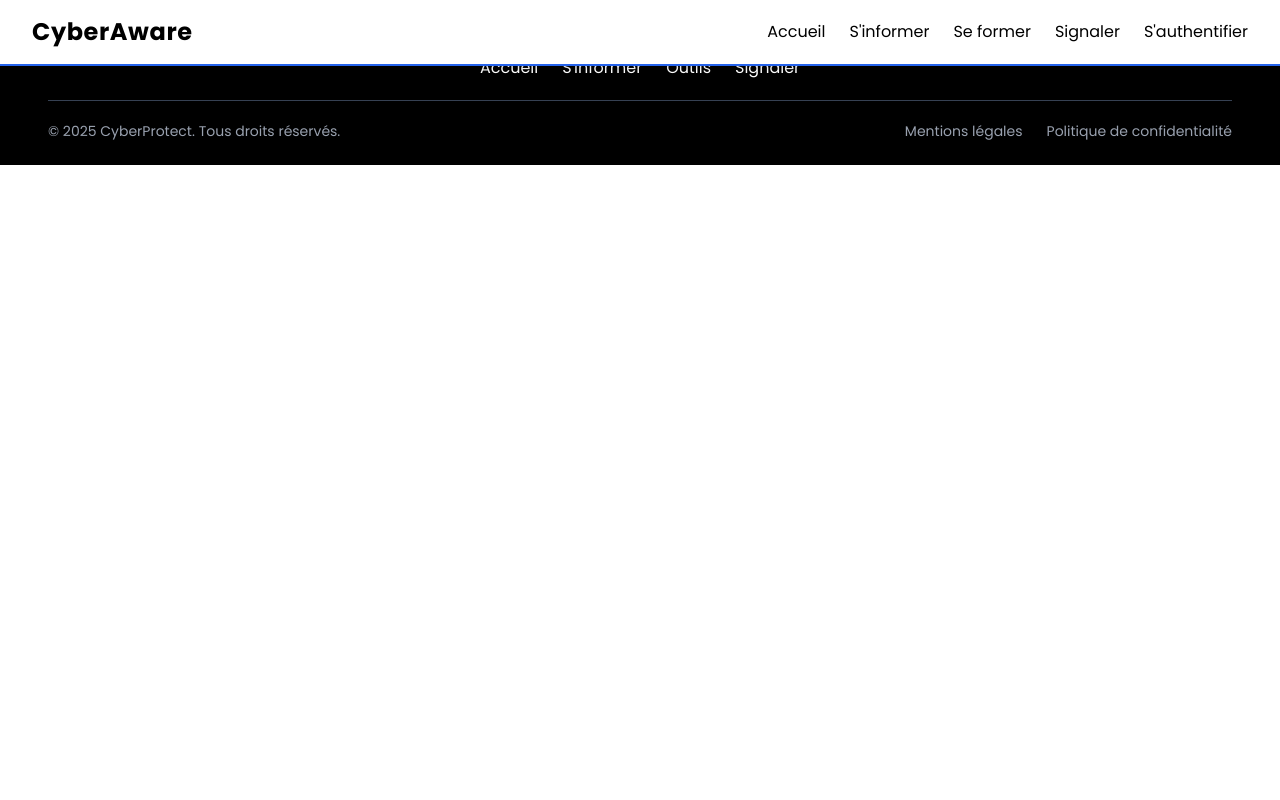
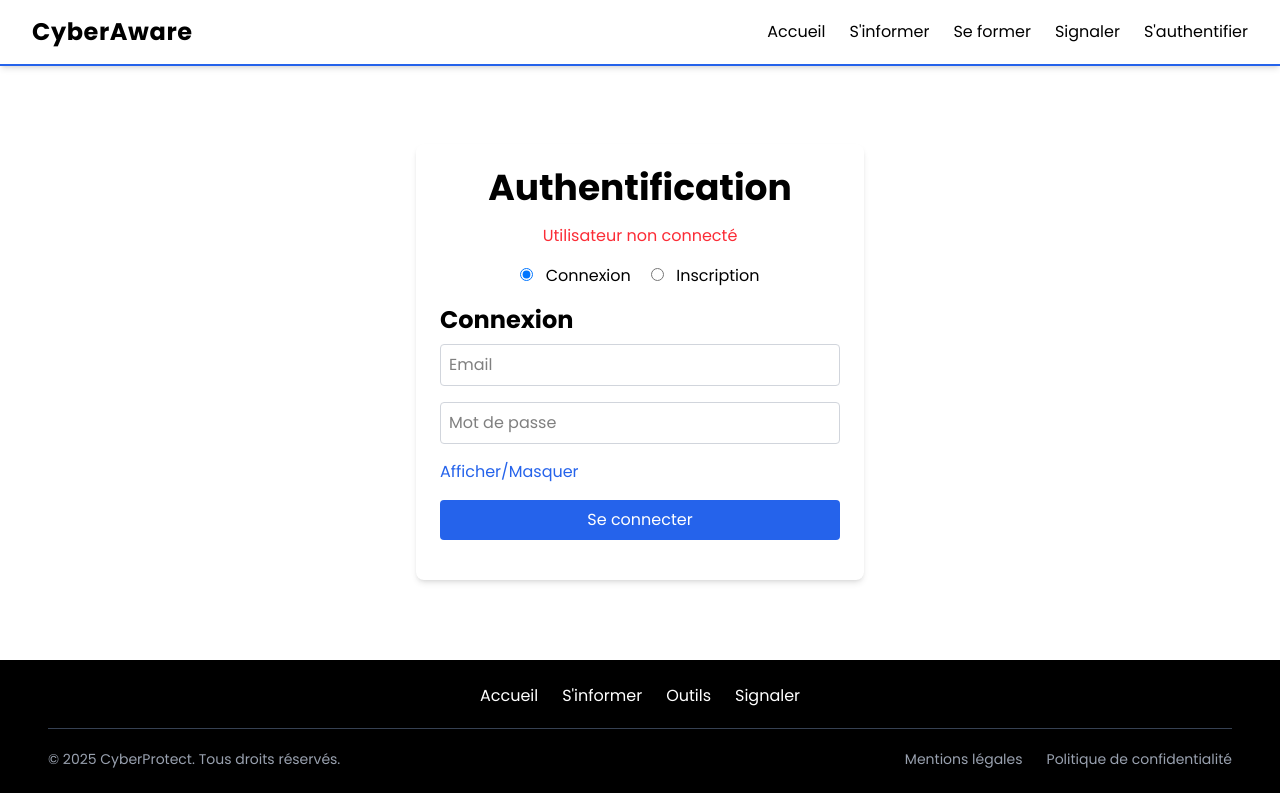
Before and after one commit to OHNIMUS-Leopold/CyberAware, a Nuxt app: page /auth in a window 1280 px wide. Built offline with nearby package versions, Linux system fonts and the light colour scheme; no server answers.

Commit message:
système d'authentification

```diff
--- /dev/null
+++ b/pages/auth.vue
@@ -0,0 +1,123 @@
+<script setup lang="ts">
+import { signInWithEmailAndPassword, signOut, onAuthStateChanged, createUserWithEmailAndPassword } from 'firebase/auth';
+import { doc, setDoc } from 'firebase/firestore';
+
+const user = ref({ email: '', password: '', pseudo: '', isMod: false });
+const message = ref<string | null>(null);
+const valeur = ref<number | null>(null);
+const router = useRouter();
+const authMode = ref('login');
+
+onMounted(() => {
+  onAuthStateChanged(auth, (currentUser) => {
+    if (currentUser) {
+      message.value = "Utilisateur déjà connecté";
+      console.log(currentUser);
+      valeur.value = 1;
+    } else {
+      message.value = "Utilisateur non connecté";
+      valeur.value = null;
+    }
+  });
+});
+
+function togglePasswordVisibility() {
+  const passwordInput = document.getElementById('password') as HTMLInputElement | null;
+  if (passwordInput) {
+    passwordInput.type = passwordInput.type === 'password' ? 'text' : 'password';
+  }
+}
+
+function onCnx() {
+  if (user.value.email && user.value.password) {
+    signInWithEmailAndPassword(auth, user.value.email, user.value.password)
+      .then(response => {
+        console.log('Utilisateur connecté', response.user);
+        message.value = "Utilisateur connecté";
+        valeur.value = 1;
+        router.push('/');
+      })
+      .catch(error => {
+        console.log('Erreur connexion', error);
+        message.value = "Erreur d'authentification";
+        valeur.value = null;
+      });
+  }
+}
+
+function onDcnx() {
+  signOut(auth)
+    .then(() => {
+      user.value = { email: '', password: '', pseudo: '', isMod: false };
+      console.log("Utilisateur déconnecté");
+      message.value = "Utilisateur non connecté";
+      valeur.value = null;
+      router.push('/');
+    })
+    .catch(error => {
+      console.log("Erreur déconnexion", error);
+    });
+}
+
+function onInscr() {
+  if (user.value.email && user.value.password && user.value.pseudo) {
+    createUserWithEmailAndPassword(auth, user.value.email, user.value.password)
+      .then(async (response) => {
+        console.log('Utilisateur inscrit', response.user);
+        message.value = "Utilisateur inscrit et connecté";
+        valeur.value = 1;
+        await setDoc(doc(db, 'users', response.user.uid), {
+          pseudo: user.value.pseudo,
+          isMod: user.value.isMod
+        });
+        router.push('/');
+      })
+      .catch(error => {
+        console.log('Erreur inscription', error);
+        message.value = "Erreur d'inscription";
+        valeur.value = null;
+      });
+  } else {
+    message.value = "Veuillez remplir tous les champs";
+  }
+}
+</script>
+
+<template>
+  <div class="mt-28 mb-20 max-w-md mx-auto p-6 bg-white rounded-lg shadow-md">
+    <h1 class="mb-4 text-center">Authentification</h1>
+    <p class="mb-4 text-red-500 text-center">{{ message }}</p>
+    <div v-if="valeur !== 1" class="mb-4 text-center">
+      <label class="mr-4">
+        <input type="radio" v-model="authMode" value="login" class="mr-2" /> Connexion
+      </label>
+      <label>
+        <input type="radio" v-model="authMode" value="register" class="mr-2" /> Inscription
+      </label>
+    </div>
+    <div v-if="valeur !== 1 && authMode === 'login'" class="mb-4">
+      <h2 class="text-xl font-semibold mb-2">Connexion</h2>
+      <form @submit.prevent="onCnx" class="space-y-4">
+        <input v-model="user.email" type="email" placeholder="Email" required class="w-full p-2 border border-gray-300 rounded" />
+        <input id="password" v-model="user.password" type="password" placeholder="Mot de passe" required class="w-full p-2 border border-gray-300 rounded" />
+        <button type="button" @click="togglePasswordVisibility" class="text-primary hover:underline">Afficher/Masquer</button>
+        <button type="submit" class="w-full bg-primary text-white p-2 rounded hover:bg-blue-800">Se connecter</button>
+      </form>
+    </div>
+    <div v-if="valeur !== 1 && authMode === 'register'" class="mb-4">
+      <h2 class="text-xl font-semibold mb-2">Inscription</h2>
+      <form @submit.prevent="onInscr" class="space-y-4">
+        <input v-model="user.email" type="email" placeholder="Email" required class="w-full p-2 border border-gray-300 rounded" />
+        <input v-model="user.password" type="password" placeholder="Mot de passe" required class="w-full p-2 border border-gray-300 rounded" />
+        <input v-model="user.pseudo" type="text" placeholder="Pseudo" required class="w-full p-2 border border-gray-300 rounded" />
+        <label class="flex items-center">
+          <input type="checkbox" v-model="user.isMod" class="mr-2" />
+          Modérateur
+        </label>
+        <button type="submit" class="w-full bg-green-500 text-white p-2 rounded hover:bg-green-600">S'inscrire</button>
+      </form>
+    </div>
+    <button v-if="valeur === 1" @click="onDcnx" class="w-full bg-red-500 text-white p-2 rounded hover:bg-red-600">Se déconnecter</button>
+  </div>
+
+</template>
```
